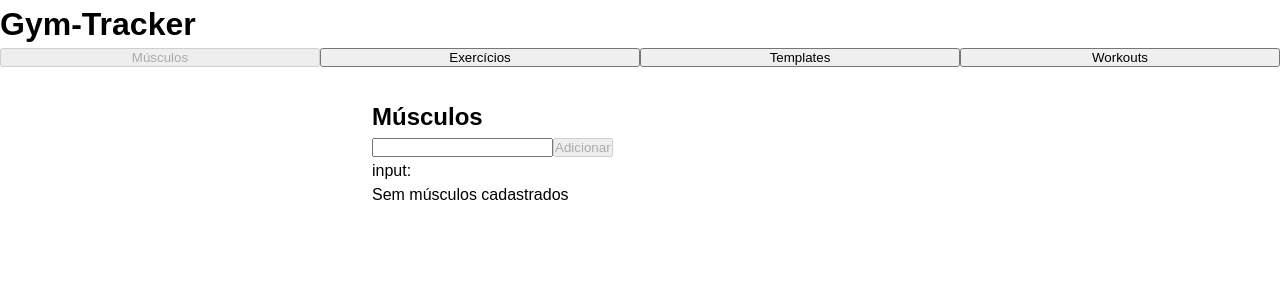
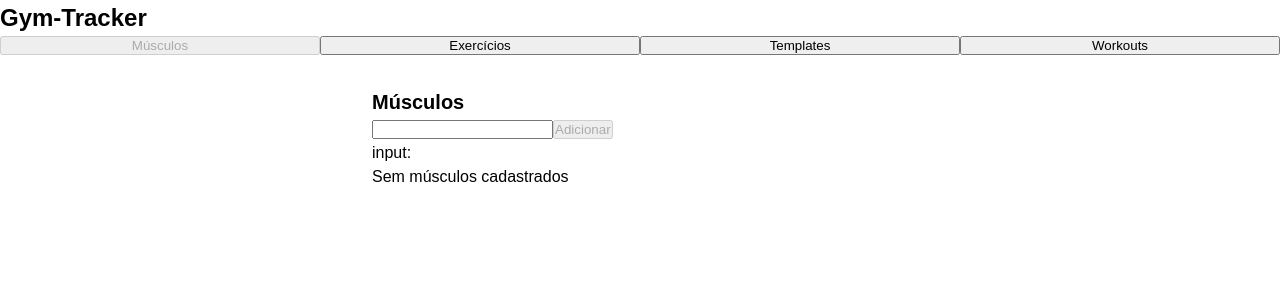
Before and after one commit to Guga15gu/gym-tracker, a React (Vite) app: page / in a window 1280 px wide. Shown: the top 300 px of the page. Built offline with nearby package versions, Linux system fonts and the light colour scheme.

Commit message:
style: size document headings

```diff
--- a/src/App.css
+++ b/src/App.css
@@ -35,3 +35,12 @@ nav button {
 .exercise-delete {
   background-color: #fee2e2;
 }
+h1 {
+  font-size: 1.5rem;
+}
+h2 {
+  font-size: 1.25rem;
+}
+h3 {
+  font-size: 1.1rem;
+}
```
